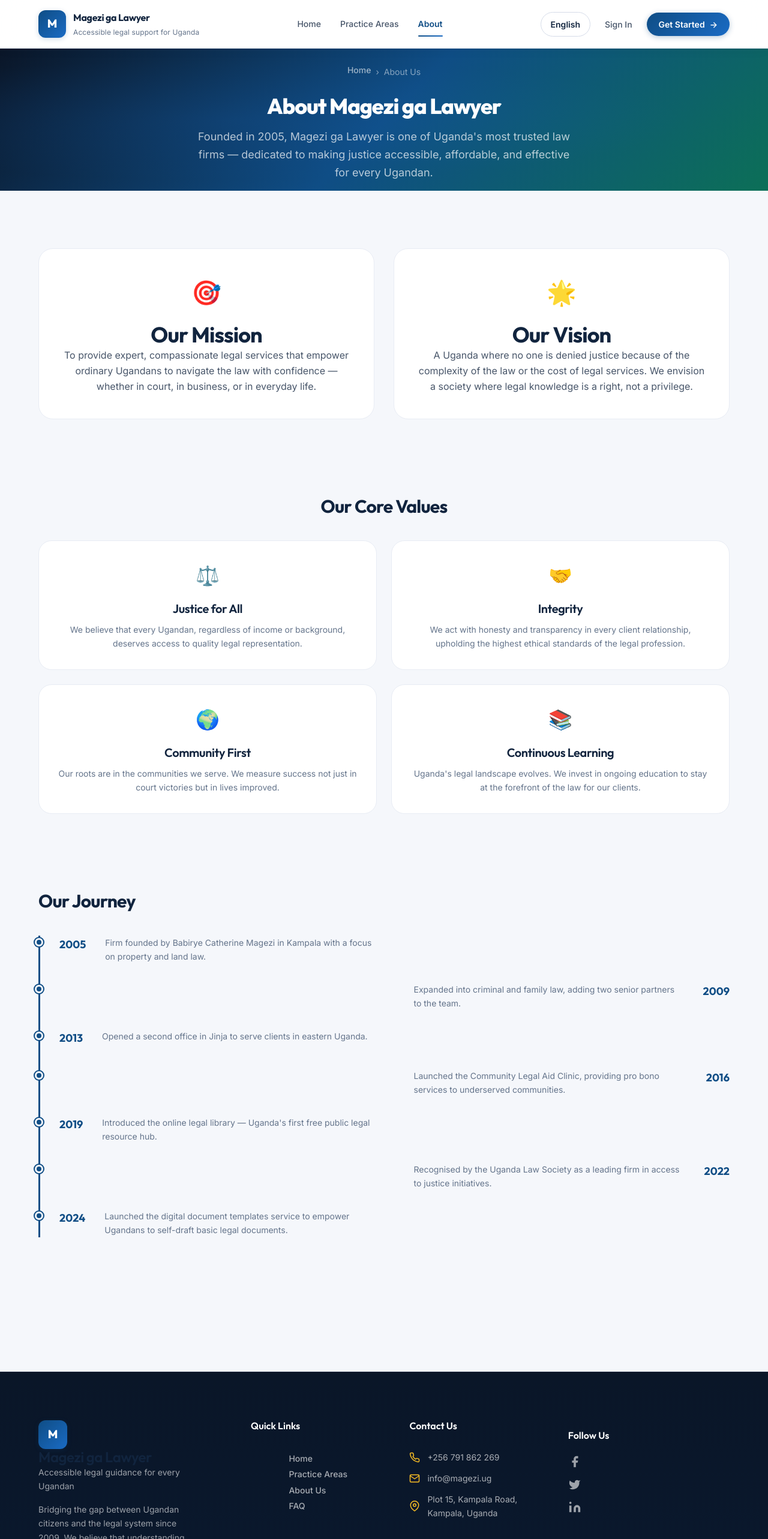
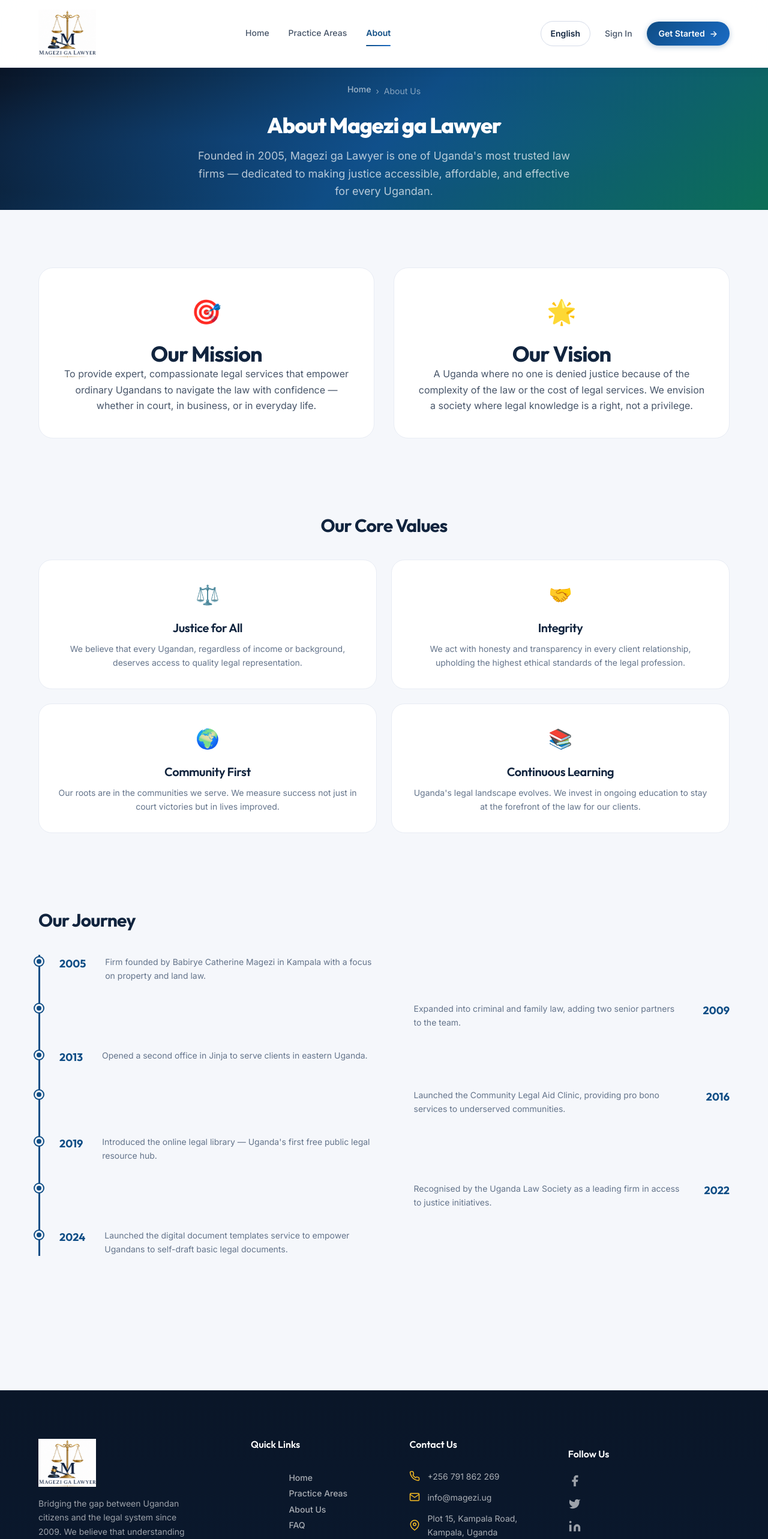
Before and after one commit to TAREMWA-BENJAMIN/Magezi-ga-lawyer, a React (Vite) app in the folder magezi-ga-lawyer/: page /about in a window 1280 px wide. Shown: the top 2566 px of the page at 60% size. Built offline with nearby package versions, Linux system fonts and the light colour scheme; no server answers.

Commit message:
added logo, modified footer, and about page

```diff
--- a/magezi-ga-lawyer/src/App.css
+++ b/magezi-ga-lawyer/src/App.css
@@ -50,6 +50,14 @@ main {
   flex-shrink: 0;
   text-decoration: none;
 }
+
+.brand-logo,
+.footer-brand-logo {
+  height: 80px;
+  width: auto;
+  object-fit: contain;
+}
+
 
 .brand:hover .brand-mark {
   transform: scale(1.05);
--- a/magezi-ga-lawyer/src/components/Footer.tsx
+++ b/magezi-ga-lawyer/src/components/Footer.tsx
@@ -1,6 +1,7 @@
 import { useState, useEffect } from 'react'
 import { Link } from 'react-router-dom'
 import { api } from '../services/api'
+import logo from '../assets/logo.png'
 
 function Footer() {
   const [settings, setSettings] = useState<any>({})
@@ -15,11 +16,7 @@ function Footer() {
       <div className="footer-content">
         <div className="footer-section footer-brand">
           <div className="footer-logo">
-            <span className="brand-mark">M</span>
-            <div>
-              <h3>Magezi ga Lawyer</h3>
-              <p>Accessible legal guidance for every Ugandan</p>
-            </div>
+            <img src={logo} alt="Magezi ga Lawyer" className="footer-brand-logo" />
           </div>
           <p className="footer-tagline">
             {settings.footer_tagline || 'Bridging the gap between Ugandan citizens and the legal system since 2009. We believe that understanding your rights should never be complicated.'}
--- a/magezi-ga-lawyer/src/components/Navigation.tsx
+++ b/magezi-ga-lawyer/src/components/Navigation.tsx
@@ -1,7 +1,7 @@
 import { useState } from 'react'
 import { Link, useLocation } from 'react-router-dom'
-import { useLanguage } from '../contexts/LanguageContext'
 import LanguageSwitcher from './LanguageSwitcher'
+import logo from '../assets/logo.png'
 
 const navItems = [
   { path: '/', label: 'Home' },
@@ -11,7 +11,6 @@ const navItems = [
 ]
 
 function Navigation() {
-  const { translate } = useLanguage()
   const location = useLocation()
   const [mobileOpen, setMobileOpen] = useState(false)
 
@@ -24,11 +23,7 @@ function Navigation() {
     <header className="app-nav" role="banner">
       <div className="nav-content">
         <Link to="/" className="brand" aria-label="Magezi ga Lawyer — Home">
-          <span className="brand-mark">M</span>
-          <div>
-            <p className="brand-label">{translate('brand')}</p>
-            <p className="brand-subtitle">Accessible legal support for Uganda</p>
-          </div>
+          <img src={logo} alt="Magezi ga Lawyer" className="brand-logo" />
         </Link>
 
         <button
--- a/magezi-ga-lawyer/src/pages/AboutPage.tsx
+++ b/magezi-ga-lawyer/src/pages/AboutPage.tsx
@@ -35,35 +35,12 @@ const values = [
   },
 ]
 
-interface TeamMember {
-  id: number
-  name: string
-  role: string
-  specialization: string
-  bio: string
-  image: string
-  email: string
-}
-
-interface FirmStats {
-  casesResolved: number
-  yearsExperience: number
-  teamMembers: number
-  clientSatisfaction: number
-  areasOfPractice: number
-  documentsProcessed: number
-}
-
 function AboutPage() {
-  const [team, setTeam] = useState<TeamMember[]>([])
-  const [stats, setStats] = useState<FirmStats | null>(null)
   const [siteSettings, setSiteSettings] = useState<any>({})
   const [milestonesList, setMilestonesList] = useState<typeof milestones>([])
   const [valuesList, setValuesList] = useState<typeof values>([])
 
   useEffect(() => {
-    api.getTeam().then(setTeam).catch(console.error)
-    api.getStats().then(setStats).catch(console.error)
     api.getSiteSettings().then(setSiteSettings).catch(console.error)
     api.getMilestones().then(setMilestonesList).catch(console.error)
     api.getCoreValues().then(setValuesList).catch(console.error)
```
Also changed, not shown: magezi-ga-lawyer/public/logo.png (added), magezi-ga-lawyer/src/assets/logo.png (added).
